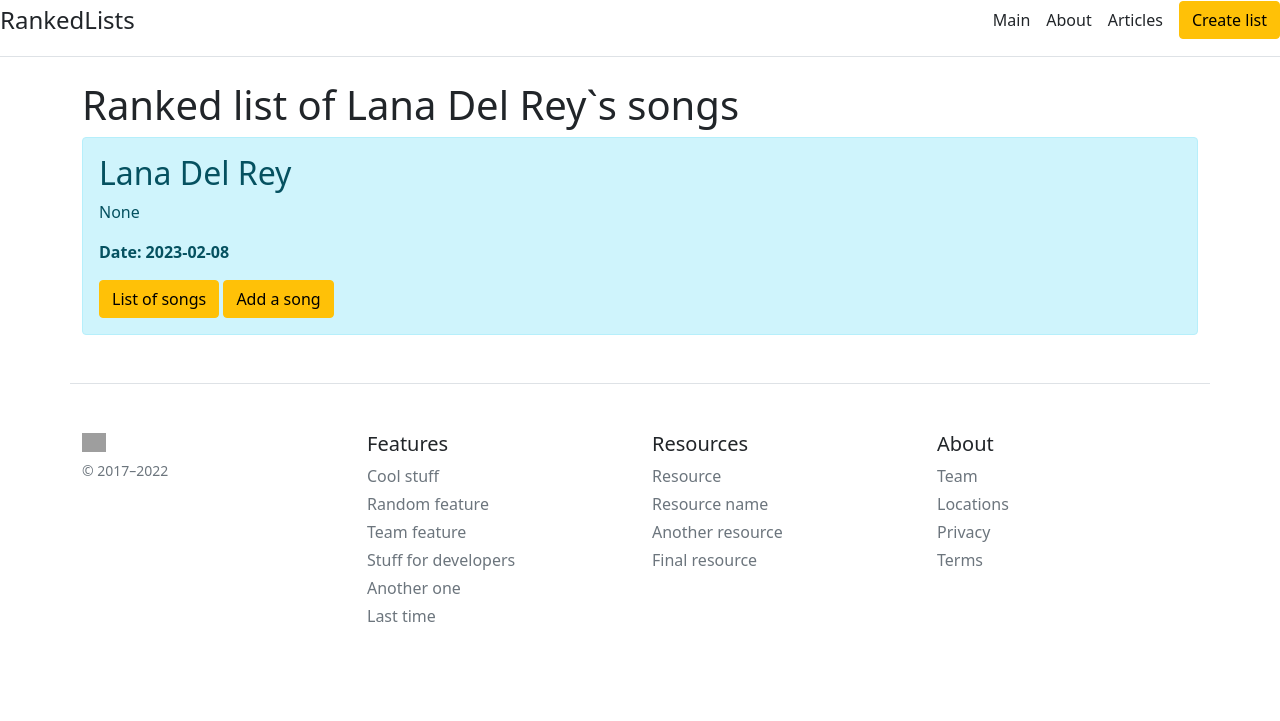
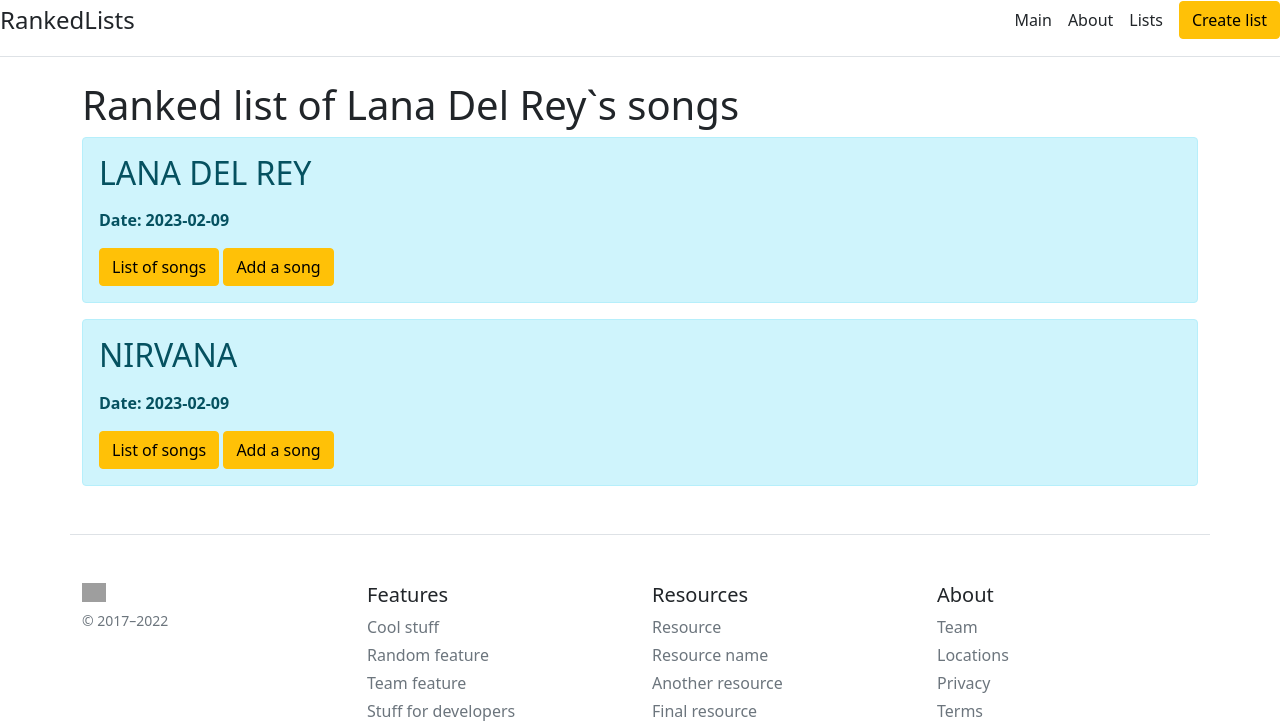
Before and after one commit to DenisMurynka/RankedList, a Flask app: page /posts in a window 1280 px wide. Shown: the top 721 px of the page. Before the commit the page ends 622 px from the top, so only its background shows below. Run offline with Flask 2, Linux system fonts and the light colour scheme; data comes from the database, SQL or seed files in the repository; grey boxes are pictures that could not be loaded.

Commit message:
added lists and songs functionality

```diff
--- a/app.py
+++ b/app.py
@@ -57,8 +57,6 @@ def posts():
     return render_template("posts copy.html", articles=articles)
 
 
-
-
 # @app.route('/posts/<int:id>')
 # def post_detail(id):
 #     article = Article.query.get(id)
@@ -105,11 +103,10 @@ def create_update(id):
 @app.route('/create-article', methods=['POST', 'GET'])
 def create_article():
     if request.method == 'POST':
-        title = request.form['title']
-        rank = request.form['rank']
+        name = request.form['title']
         text = request.form['text']
 
-        article = Article(title=title, rank=rank, text=text)
+        article = List(name=name,text=text)
 
         try:
             db.session.add(article)
@@ -120,6 +117,24 @@ def create_article():
     else:
         return render_template("create_article.html")
 
+#create a song record
+@app.route('/add-song/<int:id>', methods=['POST', 'GET'])
+def create_song(id):
+    if request.method == 'POST':
+        title = request.form['title']
+        rank = request.form['rank']
+        text = request.form['text']
+
+        article = Article(title=title, rank=rank, text=text, list_id = id)
+
+        try:
+            db.session.add(article)
+            db.session.commit()
+            return redirect('/posts')
+        except:
+            return "An error occurred while adding the article"
+    else:
+        return render_template("create_article copy.html")
 
 if __name__ == '__main__':
     app.run(debug=True)
--- a/templates/base.html
+++ b/templates/base.html
@@ -18,7 +18,7 @@
       <nav class="d-inline-flex mt-2 mt-md-0 ms-md-auto">
         <a class="me-3 py-2 text-dark text-decoration-none" href="/">Main</a>
         <a class="me-3 py-2 text-dark text-decoration-none" href="/about">About</a>
-        <a class="me-3 py-2 text-dark text-decoration-none" href="/posts">Articles</a>
+        <a class="me-3 py-2 text-dark text-decoration-none" href="/posts">Lists</a>
       </nav>
       <a class="btn btn-warning" href="/create-article">Create list</a>
 
--- a/templates/posts copy.html
+++ b/templates/posts copy.html
@@ -16,7 +16,7 @@ All articles on the site
 			<p>{{ el.text }}</p>
 			<p><b>Date: {{ el.date.date() }}</b></p>
 			<a href='/posts/{{ el.id }}' class='btn btn-warning'>List of songs</a>
-			<a class="btn btn-warning" href="/create-article"> Add a song</a>
+			<a class="btn btn-warning" href="/add-song/{{ el.id }}"> Add a song</a>
 		</div>
 		{% endfor %}
 	{% else %}
```
Also changed, not shown: templates/create_article copy.html (renamed from templates/post_detail.html, +9 -13 lines), blog.db.
